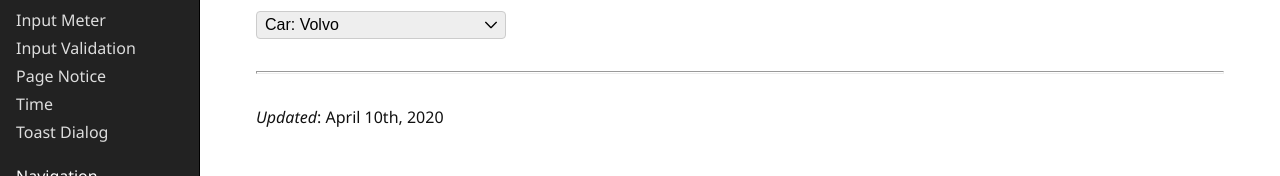
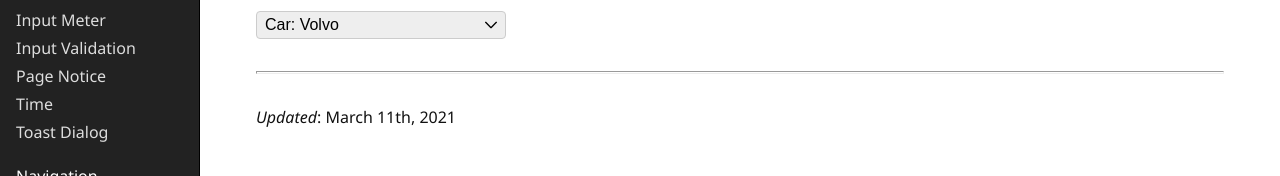
Before and after one commit to eBay/mindpatterns, a Jekyll site: the page built from _input/listbox-button/index.html, in a window 1280 px wide and 1084 px high. Shown: the part 908-1084 px from the top of the window. Built offline with Jekyll 4.4.1, drawn with Linux system fonts in a browser that asks for light colours.

Commit message:
chore: fix timestamp on doc

```diff
--- a/_input/listbox-button/index.html
+++ b/_input/listbox-button/index.html
@@ -201,4 +201,4 @@ title: Listbox Button
 
 <hr />
 
-<p><i>Updated</i>: April 10th, 2020</p>
+<p><i>Updated</i>: March 11th, 2021</p>
```
